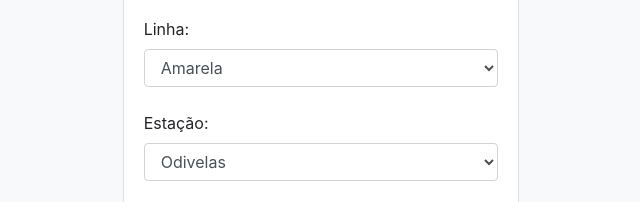
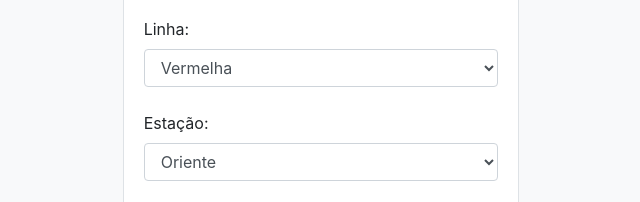
Before and after one commit to catarinaaa/waiting-times, a website: page public/index.html in a window 1280 px wide. Shown: the part 318-520 px from the top of the page, 319-959 px from the left. Drawn offline with nearby package versions, Linux system fonts and the light colour scheme.

Commit message:
Change default form values

```diff
--- a/public/index.html
+++ b/public/index.html
@@ -54,18 +54,15 @@
             <form action="http://localhost:3000/metro" method="get" id="request">
                 <label for="line">Linha:</label><br>
                 <select id="line" name="line" class="form-control">
+                    <option value="Vermelha">Vermelha</option>
                     <option value="Amarela">Amarela</option>
-                    <option value="Vermelha">Vermelha</option>
                     <option value="Verde">Verde</option>
                     <option value="Azul">Azul</option>
                 </select>
                 <br>
                 <label for="station">Estação:</label><br>
                 <select id="station" name="station" class="form-control">
-                    <option>Odivelas</option>
-                    <option>Cabo Ruivo</option>
-                    <option>Alameda</option>
-                    <option>Saldanha</option>
+                    <option>Oriente</option>
                 </select>
                 <br>
                 <label for="destination">Destino:</label><br>
```
